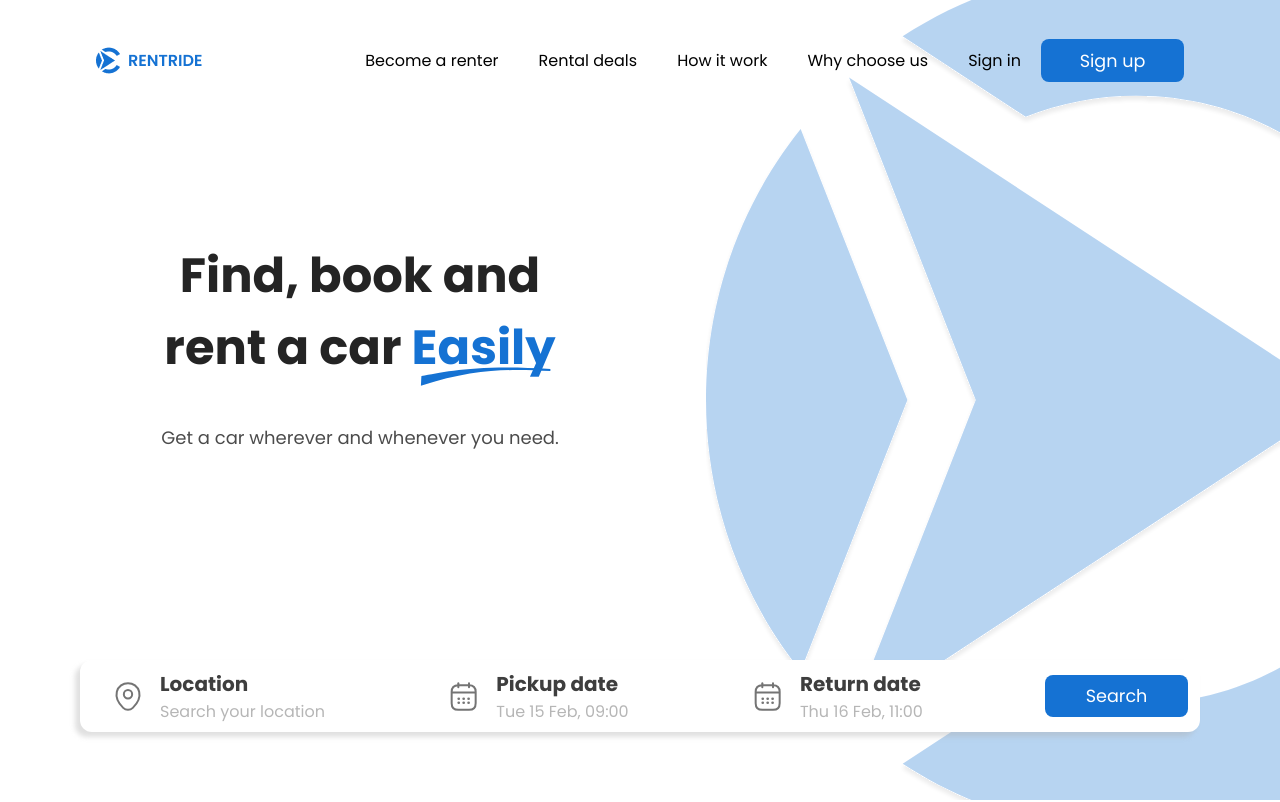
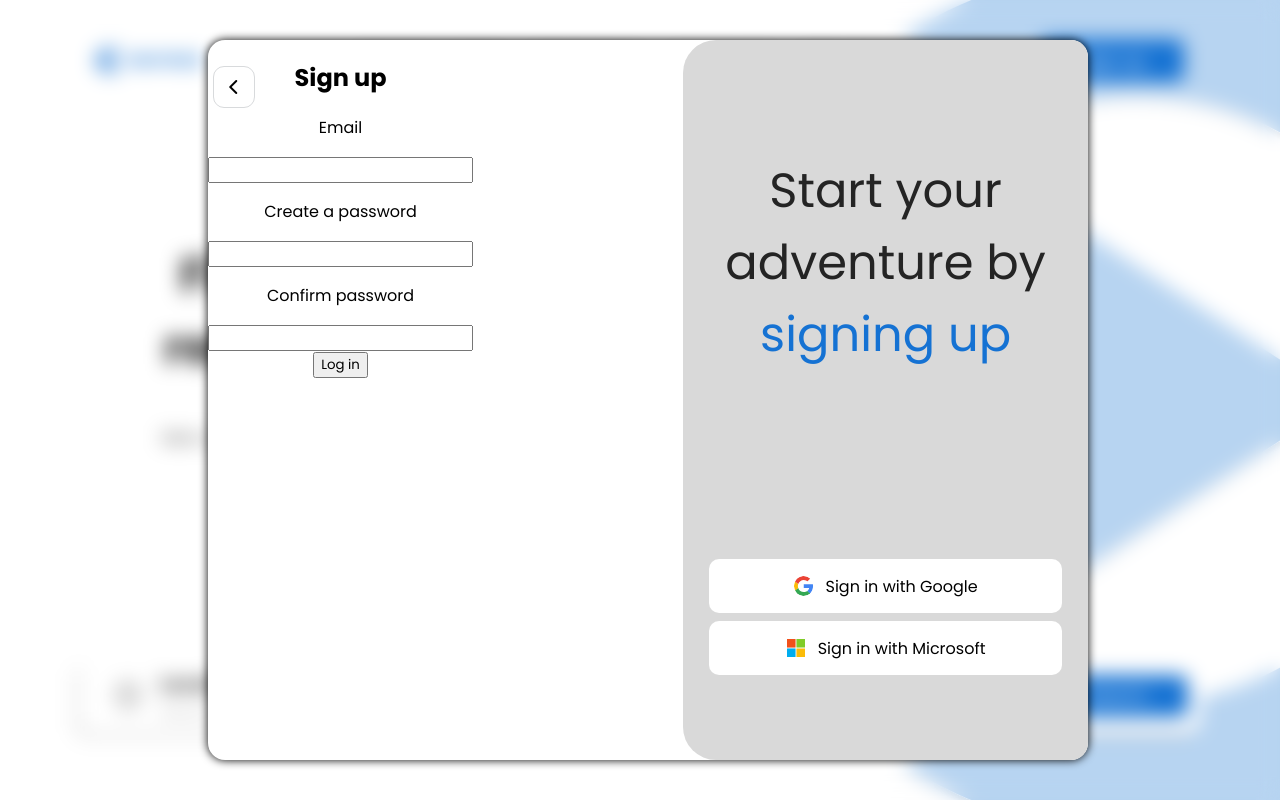
Before and after one commit to Jay-Odedra-1884/Car-Rental-FrontEnd, a plain HTML site: page index.html in a window 1280 px wide. Shown: the top 802 px of the page. Drawn offline with Linux system fonts and the light colour scheme; a web font is replaced by a local one.

Commit message:
update sign up card

```diff
--- a/app.js
+++ b/app.js
@@ -5,6 +5,7 @@ let navLinks = document.querySelector(".nav-link");
 let signUpBtn = document.querySelector(".sign-up-btn ");
 let signOverlay = document.querySelector(".sign-overlay");
 let signOverlayForm = document.querySelector(".sign-overlay-form");
+let signOverlayExitBtn = document.querySelector(".sign-overlay-exit-btn");
 
 hamburger.addEventListener("click", () => {
     hamburger.classList.toggle("active");
@@ -13,9 +14,13 @@ hamburger.addEventListener("click", () => {
 });
 
 signUpBtn.addEventListener("click", () => {
-    signOverlay.classList.toggle("active");
-    signOverlay.classList.contains("active") ?  signUpBtn.innerHTML = "Close" :  signUpBtn.innerHTML = "Sign Up";
+    signOverlay.classList.add("active");
+    // signOverlay.classList.contains("active") ?  signUpBtn.innerHTML = "Close" :  signUpBtn.innerHTML = "Sign Up";
 });
+
+signOverlayExitBtn.addEventListener("click", () => {
+    signOverlay.classList.remove("active");
+})
 
 signOverlayForm.addEventListener("submit", (event) => {
     event.preventDefault();
--- a/index.html
+++ b/index.html
@@ -41,10 +41,13 @@
         <span class="bar"></span>
       </div>
     </header>
+    <!-- sign up overlay after onClick sign Up btn -->
     <div class="sign-overlay">
+      <div class="sign-overlay-main-container">
+        <!-- sign up form -->
         <form action="#" class="sign-overlay-form">
           <div class="sign-overlay-container">
-          <button>Exit</button>
+            <div class="sign-overlay-exit-btn exit-btn"><i class="fa-solid fa-chevron-left"></i></div>
             <h2>Sign up</h2>
             <div class="sign-up-data">
               <label>
@@ -63,6 +66,21 @@
             <button type="submit">Log in</button>
           </div>
         </form>
+        <!-- sign up side design div -->
+        <div class="sign-up-side-design">
+          <p class="sign-up-side-design-text text-2">Start your adventure by <span>signing up</span></p>
+         <div class="sign-up-options">
+          <div class="link-card">
+            <img src="./assets/Google logo.svg" alt="">
+            <p>Sign in with Google</p>
+          </div>
+          <div class="link-card">
+            <img src="./assets/Microsoft.svg" alt="">
+            <p>Sign in with Microsoft</p>
+          </div>
+         </div>
+        </div>
+      </div>
     </div>
     <div class="main-page">
       <div class="first-div">
@@ -208,6 +226,9 @@
         </div>
       </div>
     </div>
+    <div class="rental-deals-page">
+      <div class="bg-1 rental-deals-text">POPULAR RENTAL DEALS</div>
+    </div>
     <script src="app.js"></script>
   </body>
 </html>
--- a/style.css
+++ b/style.css
@@ -74,25 +74,69 @@ html {
     width: 143px;
 }
 
-.sign-up-btn.active {
-
-}
-
 /* for sign in up overlay */
 
 .sign-overlay {
-    display: none;
+    /* display: none; */
 }
 
-.sign-overlay.active {
-    display: block;
+.sign-overlay { /*need to set active at last*/
+    display: flex;
+    justify-content: center;
+    align-items: center;
     position: absolute;
     bottom: 0;
-    height: 85vh;
+    height: 100vh;
     width: 100vw;
-    background-color: red;
+    backdrop-filter: blur(10px);
     z-index: 999;
 }
+.sign-overlay-container {
+    position: relative;
+}
+
+.sign-overlay-main-container {
+    width: 55rem;
+    height: 45rem;
+    border-radius: 17px;
+    box-shadow: 0 0 10px black;
+    background-color: white;
+    display: flex;
+    justify-content: space-between;
+}
+
+.sign-overlay-exit-btn {
+   position: absolute;
+   top: 2%;
+   left: 2%;
+}
+
+.sign-up-side-design {
+    background-color: #D9D9D9;
+    height: 100%;
+    width: 46%;
+    border-radius: 33px 17px 17px 33px;
+    position: relative;
+    display: flex;
+    flex-direction: column;
+    align-items: center;
+}
+
+.sign-up-side-design-text {
+    position: absolute;
+    top: 16%;
+}
+
+.sign-up-side-design-text span {
+    color: #1572D3;
+}
+
+.sign-up-options {
+    position: absolute;
+    top: 71%;
+}
+
+
 
 /* continue */
 .nav-menu {
@@ -349,6 +393,20 @@ html {
 }
 
 
+/* rental deals page */
+
+.rental-deals-page {
+    height: 100vh;
+    width: 100vw;
+    display: flex;
+    justify-content: center;
+    background-color: red;
+}
+
+.rental-deals-text {
+    width: 12rem;
+}
+
 
 /* for responsive */
 
--- a/utility.css
+++ b/utility.css
@@ -30,6 +30,17 @@
      background-color: #e0efff;
 }
 
+.exit-btn {
+    width: 40px;
+    height: 40px;
+    background-color: white;
+    border: 1px solid #D8DADC;
+    border-radius: 11px;
+    display: flex;
+    justify-content: center;
+    align-items: center;
+}
+
 .bg-1 {
     width: 9rem;
     padding: 0.7rem;
@@ -54,6 +65,13 @@
     margin-top: 1rem;
 }
 
+.text-2 {
+    font-size: 48px;
+    color: #242424;
+    margin: 0;
+    margin-bottom: 40px;
+}
+
 .heading {
     font-weight: bold;
     font-size: 1.25rem;
@@ -63,3 +81,23 @@
     margin: 0;
     opacity: 0.4;
 }
+
+.link-card {
+    width: 353px;
+    height: 54px;
+    background-color: white;
+    border-radius: 10px;
+    display: flex;
+    justify-content: center;
+    align-items: center;
+    margin-top: 8px;
+}
+
+.link-card p {
+    margin-left: 12px;
+}
+
+.link-card img {
+    width: 20px;
+    height: 20px;
+}
```
Also changed, not shown: assets/Google logo.svg (added), assets/Microsoft.svg (added), 1 other file. Lines whose indentation alone changed are shown as unchanged.
